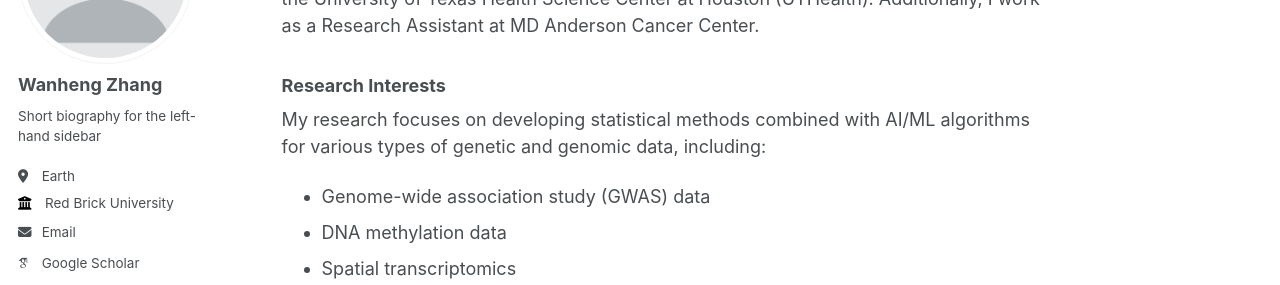
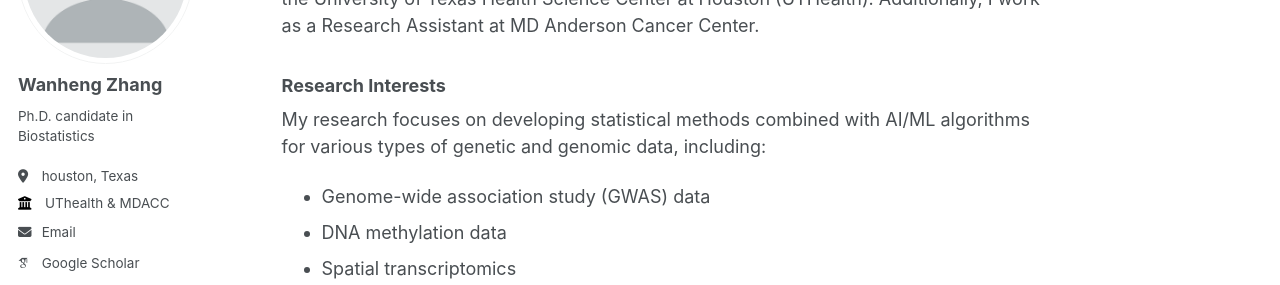
Before and after one commit to Wanhengz/wanhengz.github.io, a Jekyll site: the page built from _pages/about.md, in a window 1280 px wide. Shown: the part 217-502 px from the top of the page. Built offline with Jekyll 4.4.1, drawn with Linux system fonts in a browser that asks for light colours; some web fonts are replaced.

Commit message:
Update _config.yml

```diff
--- a/_config.yml
+++ b/_config.yml
@@ -14,7 +14,7 @@ name                     : &name "Wanheng Zhang"
 description              : &description "personal description"
 url                      : https://wanhengz.github.io # the base hostname & protocol for your site e.g. "https://mmistakes.github.io"
 baseurl                  : "" # the subpath of your site, e.g. "/blog"
-repository               : "academicpages/academicpages.github.io"
+repository               : "Wanhengz/wanhengz.github.io"
 
 # Site Author - The following control what appear as part of the author content on the side bar.
 #               If a field is blank the icon and link will not appear, otherwise it will be shown.
@@ -24,17 +24,17 @@ author:
   avatar           : "profile.png"
   name             : "Wanheng Zhang"
   pronouns         : # example: "she/her"
-  bio              : "Short biography for the left-hand sidebar"
-  location         : "Earth"
-  employer         : "Red Brick University"
+  bio              : "Ph.D. candidate in Biostatistics"
+  location         : "houston, Texas"
+  employer         : "UThealth & MDACC"
   uri              : # URL
   email            : "wzhang24@mdanderson.org"
 
   # Academic websites
   arxiv            : # URL - Update with the correct link to your profile
-  googlescholar    : "https://scholar.google.com/citations?user=PS_CX0AAAAAJ"
+  googlescholar    : "https://scholar.google.com/citations?user=POq8yCsAAAAJ&hl=en&oi=ao"
   impactstory      : # URL
-  orcid            : "http://orcid.org/yourorcidurl"
+  orcid            : "https://orcid.org/0009-0005-6431-8872"
   semantic         : # URL
   pubmed           : "https://www.ncbi.nlm.nih.gov/pubmed/?term=john+snow"
   researchgate     : # URL
@@ -43,7 +43,7 @@ author:
   bitbucket        : # Username - Update with your username on the site
   codepen          : # Username
   dribbble         : # Username
-  github           : "academicpages"
+  github           : "Wanhengz"
   kaggle           : # Username
   stackoverflow    : # User number or user number and name (i.e., use "1" or "1/jeff-atwood")
 
```
